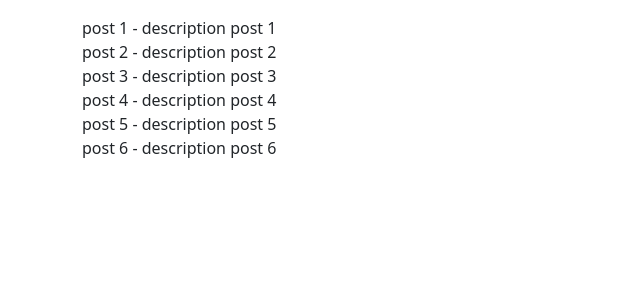
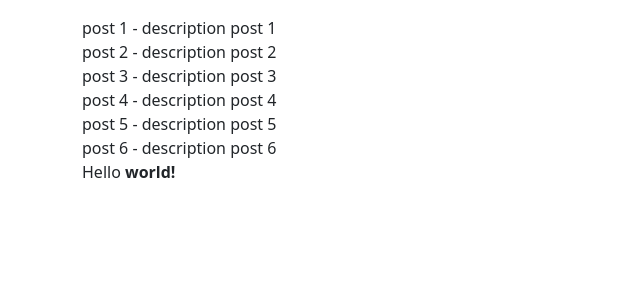
Before and after one commit to VolferFreire/NAD04, a Django app: page / in a window 1280 px wide. Shown: the top 300 px of the page, without its empty margins (0-640 px from the left). Run offline with Django 5.2, Linux system fonts and the light colour scheme; data comes from the database, SQL or seed files in the repository; some libraries are stand-ins or nearby versions.

Commit message:
Implemented my first DOM manipulation

```diff
--- a/dj_ajax/src/posts/static/posts/main.js
+++ b/dj_ajax/src/posts/static/posts/main.js
@@ -1 +1,5 @@
 console.log("Hello world");
+
+const helloWorldBox = document.getElementById("hello-world");
+
+helloWorldBox.innerHTML = "Hello <b>world!</b>";
--- a/dj_ajax/src/posts/templates/posts/main.html
+++ b/dj_ajax/src/posts/templates/posts/main.html
@@ -10,7 +10,8 @@ posts
 {% endblock title %}
 
 {% block content %}
-{% for obj in qs %}
-    {{obj.title}} - {{obj.body}} <br>
-{% endfor%}
+    {% for obj in qs %}
+        {{obj.title}} - {{obj.body}} <br>
+    {% endfor%}
+    <div id="hello-world"></div>
 {% endblock content %}
```
